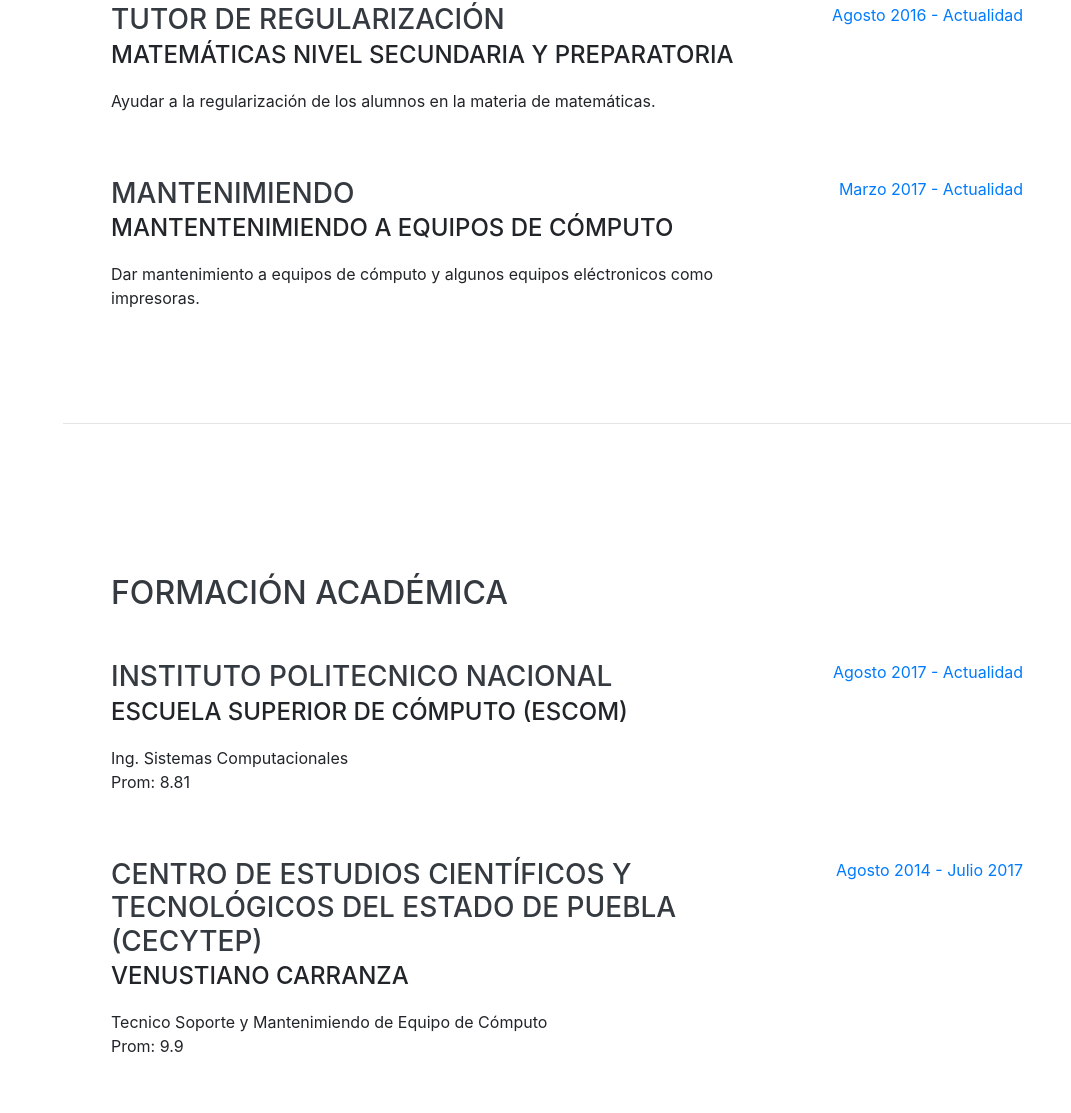
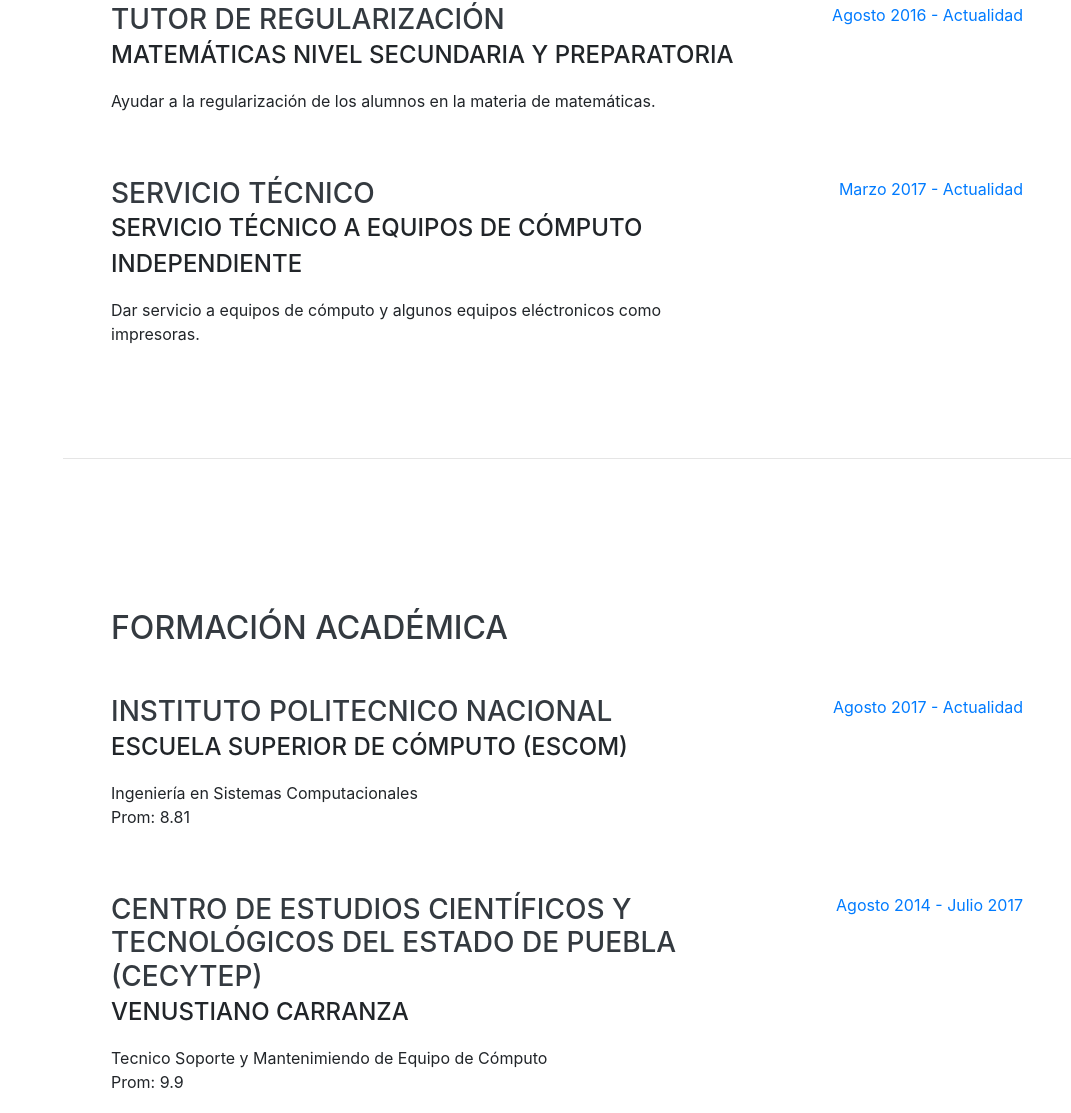
Before and after one commit to Vitte2/Datos-Personales, a website with bundled scripts: page index.html in a window 1280 px wide. Shown: the part 1178-2291 px from the top of the page, without its empty margins (209-1280 px from the left). Built offline with nearby package versions, Linux system fonts and the light colour scheme; a web font is replaced by a local one.

Commit message:
Update index.html

```diff
--- a/index.html
+++ b/index.html
@@ -119,9 +119,9 @@
 
         <div class="resume-item d-flex flex-column flex-md-row justify-content-between mb-5">
           <div class="resume-content">
-            <h3 class="mb-0">Mantenimiendo</h3>
-            <div class="subheading mb-3">Mantentenimiendo a Equipos de Cómputo</div>
-            <p>Dar mantenimiento a equipos de cómputo y algunos equipos eléctronicos como impresoras.</p>
+            <h3 class="mb-0">Servicio Técnico</h3>
+            <div class="subheading mb-3">Servicio Técnico a Equipos de Cómputo Independiente</div>
+            <p>Dar servicio a equipos de cómputo y algunos equipos eléctronicos como impresoras.</p>
           </div>
           <div class="resume-date text-md-right">
             <span class="text-primary">Marzo 2017 - Actualidad</span>
@@ -141,7 +141,7 @@
           <div class="resume-content">
             <h3 class="mb-0">Instituto Politecnico Nacional</h3>
             <div class="subheading mb-3">Escuela Superior de Cómputo (ESCOM)</div>
-            <div>Ing. Sistemas Computacionales</div>
+            <div>Ingeniería en Sistemas Computacionales</div>
             <p>Prom: 8.81</p>
           </div>
           <div class="resume-date text-md-right">
@@ -276,7 +276,7 @@
         <ul class="fa-ul mb-0">
           <li>
             <i class="fas fa-file-pdf"></i>
-            <a href="download/acme-doc-2.0.1.txt" download="Acme Documentation (ver. 2.0.1).txt">Descargar CV</a></li>
+            <a href="download/CV Vite Cruz Rodrigo.pdf" download="CV Vite Cruz Rodrigo.pdf">Descargar mi CV</a></li>
 		  <li> </li>
           <li>
             <i class="fa fa-download"></i>
```
